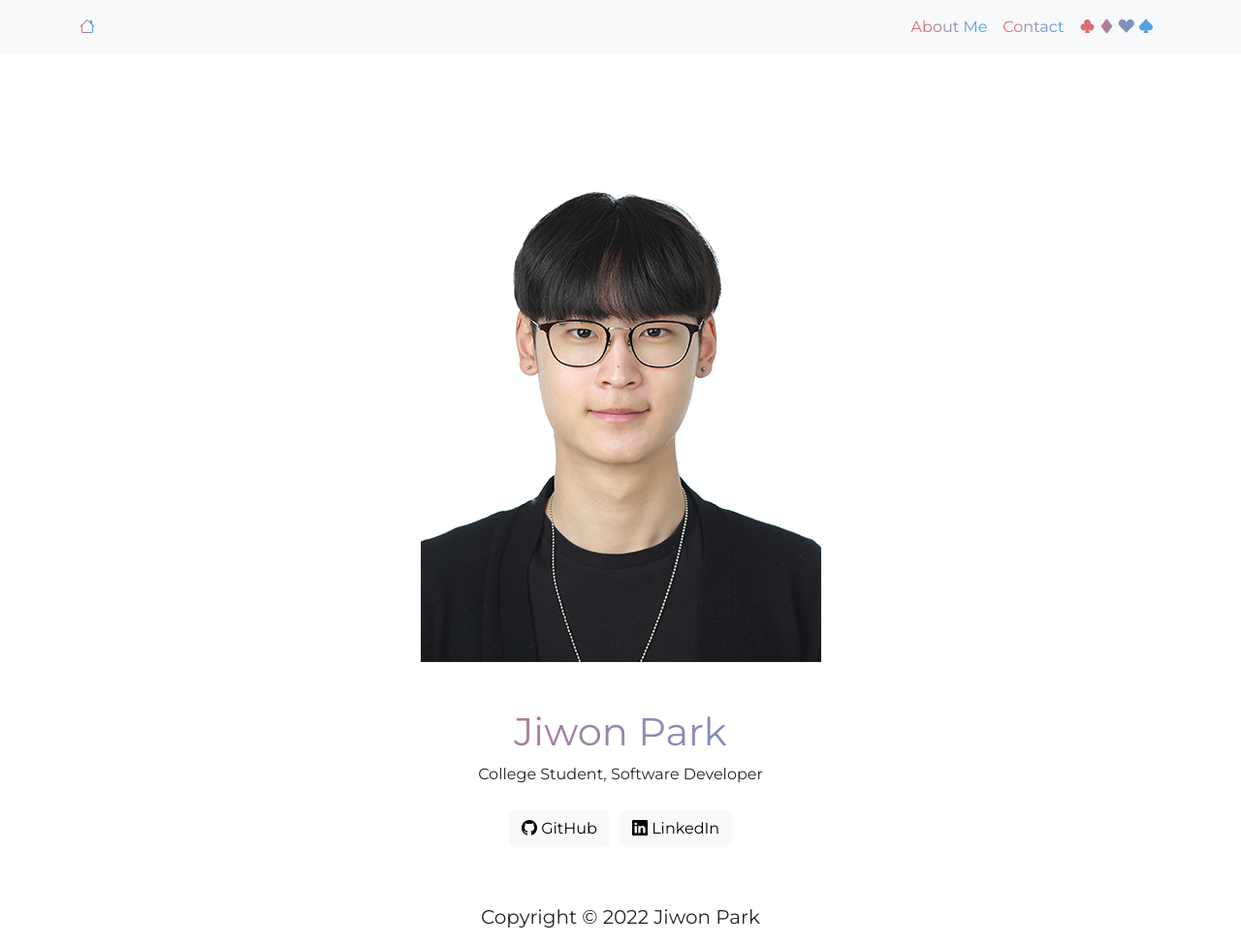
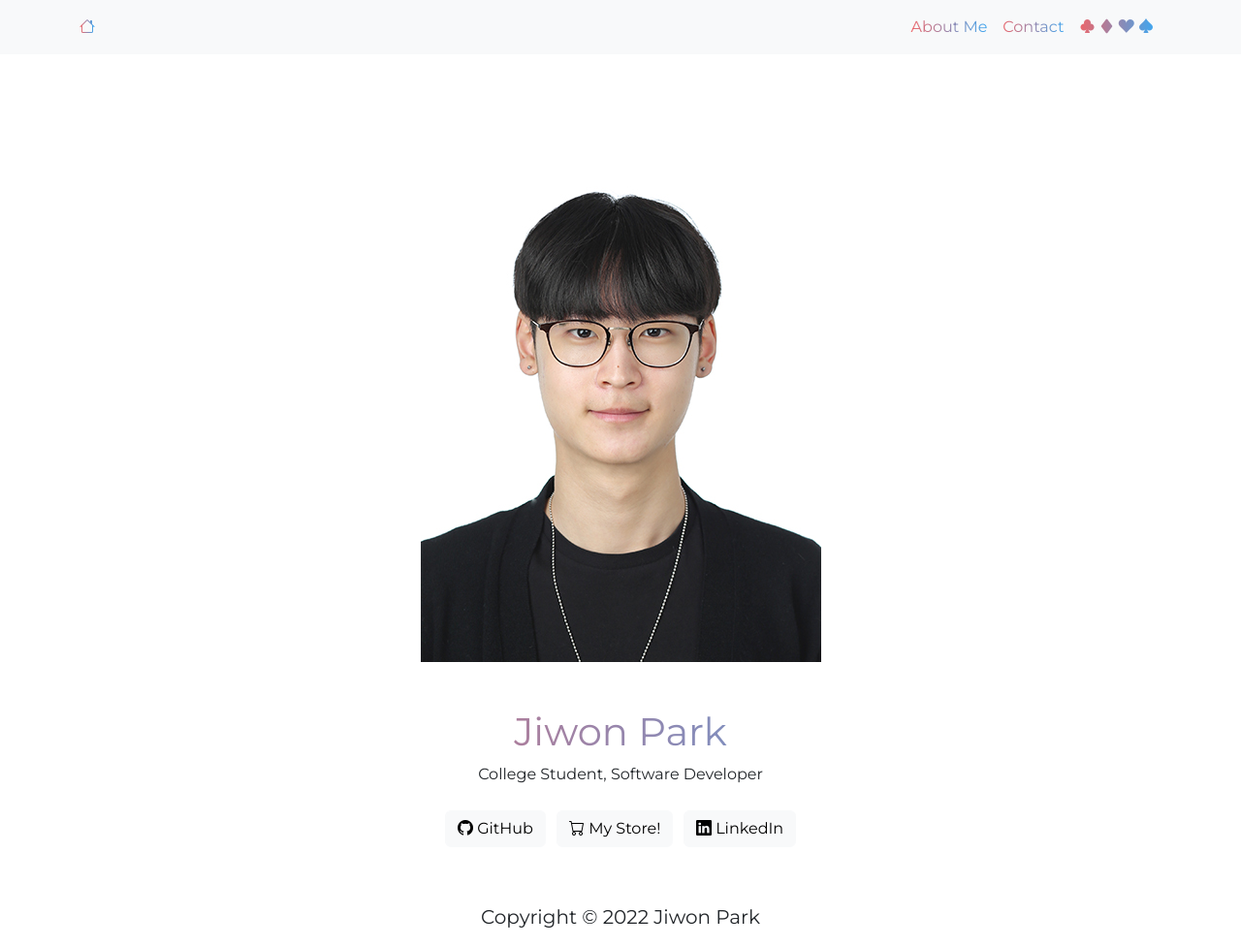
Before and after one commit to g1g1g1g1g1/Personal-Portfolio, a website: page public/index.html in a window 1280 px wide. Shown: the whole page at 97% size. Drawn offline with nearby package versions, Linux system fonts and the light colour scheme.

Commit message:
will be adding an eCommerce page

```diff
--- /dev/null
+++ b/package.json
@@ -0,0 +1,5 @@
+{
+  "dependencies": {
+    "three": "^0.149.0"
+  }
+}
--- a/public/index.html
+++ b/public/index.html
@@ -63,6 +63,10 @@
                     <i class="bi bi-github"></i>
                     GitHub
                 </a>
+                <a class="animate__animated animate__rubberBand btn btn-light" href="main.js">
+                    <i class="bi bi-cart"></i>
+                    My Store!
+                </a>
                 <a class="animate__animated animate__lightSpeedInRight btn btn-light" href="https://www.linkedin.com/in/jiwonpaark/" target="_blank">
                     <i class="bi bi-linkedin"></i>
                     LinkedIn
```
Also changed, not shown: public/about-me.html (+1 -1 lines), public/main.js (added), 2 other files.
